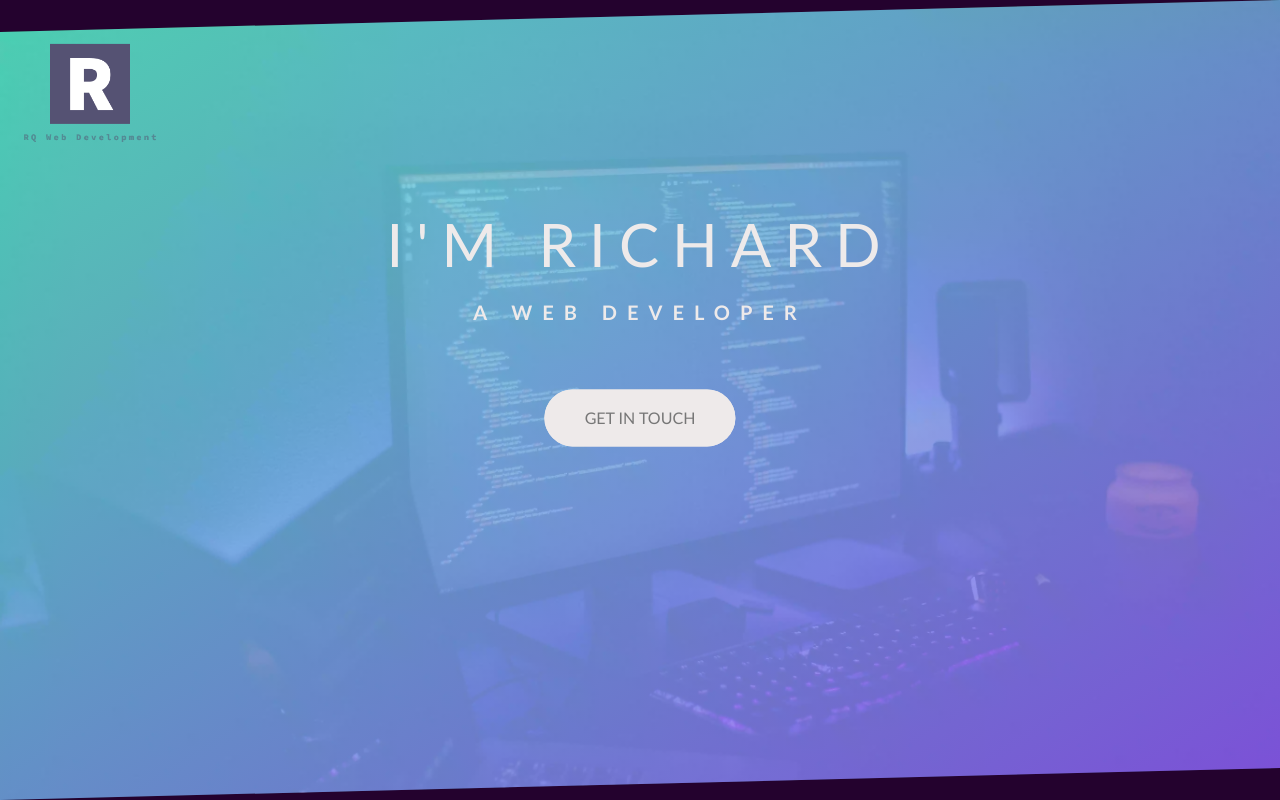
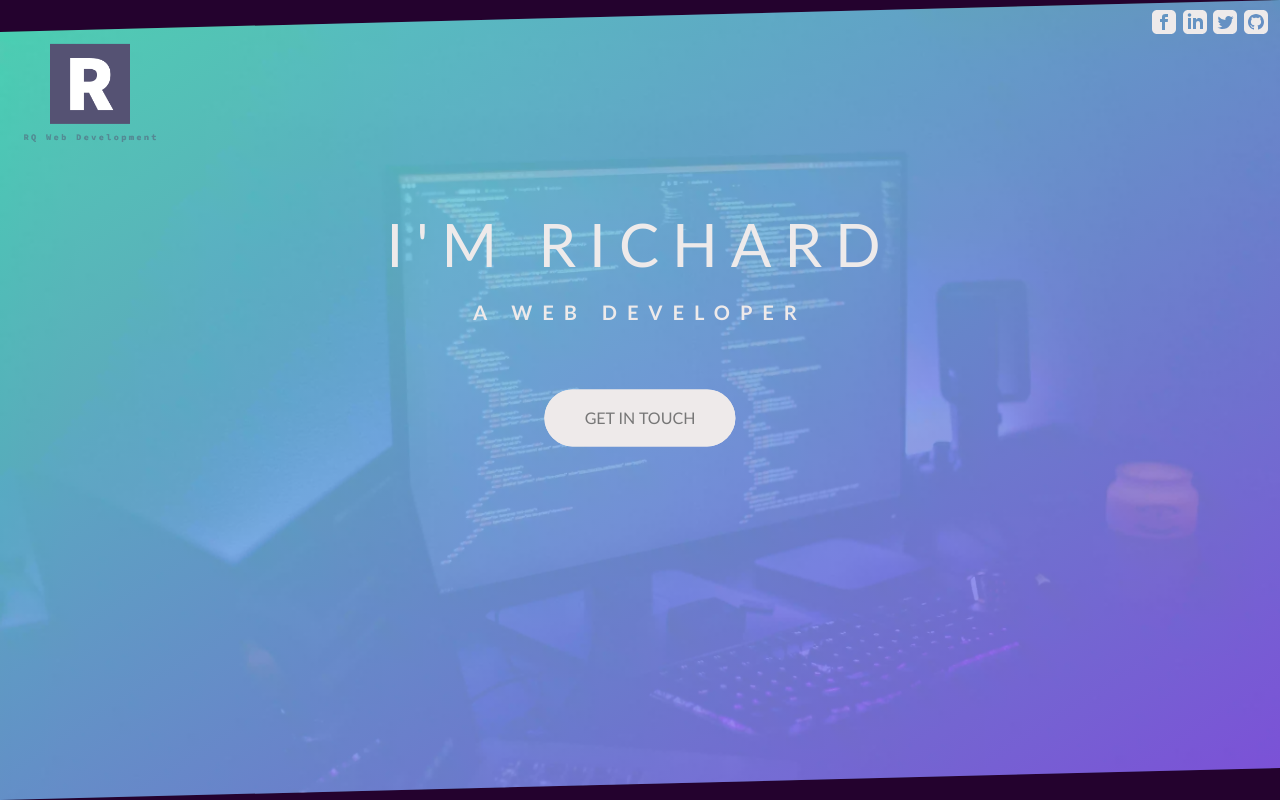
Before and after one commit to riquiofficial/Portfolio, a plain HTML site: page index.html in a window 1280 px wide. Shown: the top 800 px of the page. Drawn offline with Linux system fonts and the light colour scheme.

Commit message:
added social media links

```diff
--- a/css/portfolio.css
+++ b/css/portfolio.css
@@ -84,6 +84,17 @@ body {
 
 .anchor:hover {
   color: rgb(212, 212, 212);
+}
+
+.header__social-links {
+  z-index: 500;
+  position: absolute;
+  top: 10px;
+  right: 10px;
+}
+
+.header__social-links-anchor {
+  margin: 2px;
 }
 
 .header__text-box--2 {
--- a/index.html
+++ b/index.html
@@ -26,6 +26,14 @@
               alt="logo"
               class="header__logo"
           /></a>
+        </div>
+        <div class="header__social-links">
+          <a href="https://www.facebook.com/rqwebdev" class="header__social-links-anchor"><svg class="header__social-links--facebook" fill="#EEEAEA" xmlns="http://www.w3.org/2000/svg" width="24" height="24" viewBox="0 0 24 24"><path d="M19 0h-14c-2.761 0-5 2.239-5 5v14c0 2.761 2.239 5 5 5h14c2.762 0 5-2.239 5-5v-14c0-2.761-2.238-5-5-5zm-3 7h-1.924c-.615 0-1.076.252-1.076.889v1.111h3l-.238 3h-2.762v8h-3v-8h-2v-3h2v-1.923c0-2.022 1.064-3.077 3.461-3.077h2.539v3z"/></svg></a>
+          <a href="https://www.linkedin.com/in/richard-quigley-48917a15b/" class="header__social-links-anchor"><svg class="header__social-links--linkedin" fill="#EEEAEA" xmlns="http://www.w3.org/2000/svg" width="24" height="24" viewBox="0 0 24 24"><path d="M19 0h-14c-2.761 0-5 2.239-5 5v14c0 2.761 2.239 5 5 5h14c2.762 0 5-2.239 5-5v-14c0-2.761-2.238-5-5-5zm-11 19h-3v-11h3v11zm-1.5-12.268c-.966 0-1.75-.79-1.75-1.764s.784-1.764 1.75-1.764 1.75.79 1.75 1.764-.783 1.764-1.75 1.764zm13.5 12.268h-3v-5.604c0-3.368-4-3.113-4 0v5.604h-3v-11h3v1.765c1.396-2.586 7-2.777 7 2.476v6.759z"/></svg></a>
+          <a href="https://twitter.com/rqwebdev" class="header__social-links-anchor"><svg class="header__social-links--twitter" fill="#EEEAEA" xmlns="http://www.w3.org/2000/svg" width="24" height="24" viewBox="0 0 24 24"><path d="M19 0h-14c-2.761 0-5 2.239-5 5v14c0 2.761 2.239 5 5 5h14c2.762 0 5-2.239 5-5v-14c0-2.761-2.238-5-5-5zm-.139 9.237c.209 4.617-3.234 9.765-9.33 9.765-1.854 0-3.579-.543-5.032-1.475 1.742.205 3.48-.278 4.86-1.359-1.437-.027-2.649-.976-3.066-2.28.515.098 1.021.069 1.482-.056-1.579-.317-2.668-1.739-2.633-3.26.442.246.949.394 1.486.411-1.461-.977-1.875-2.907-1.016-4.383 1.619 1.986 4.038 3.293 6.766 3.43-.479-2.053 1.08-4.03 3.199-4.03.943 0 1.797.398 2.395 1.037.748-.147 1.451-.42 2.086-.796-.246.767-.766 1.41-1.443 1.816.664-.08 1.297-.256 1.885-.517-.439.656-.996 1.234-1.639 1.697z"/></svg></a>
+          <!-- <svg class="header__social-links--dribbble" fill="#EEEAEA" xmlns="http://www.w3.org/2000/svg" width="24" height="24" viewBox="0 0 24 24"><path d="M13.01 13.188c.617 1.613 1.072 3.273 1.361 4.973-2.232.861-4.635.444-6.428-.955 1.313-2.058 2.989-3.398 5.067-4.018zm-.53-1.286c-.143-.32-.291-.638-.447-.955-1.853.584-4.068.879-6.633.883l-.01.17c0 1.604.576 3.077 1.531 4.223 1.448-2.173 3.306-3.616 5.559-4.321zm-3.462-5.792c-1.698.863-2.969 2.434-3.432 4.325 2.236-.016 4.17-.261 5.791-.737-.686-1.229-1.471-2.426-2.359-3.588zm7.011.663c-1.117-.862-2.511-1.382-4.029-1.382-.561 0-1.102.078-1.621.21.873 1.174 1.648 2.384 2.326 3.625 1.412-.598 2.52-1.417 3.324-2.453zm7.971-1.773v14c0 2.761-2.238 5-5 5h-14c-2.762 0-5-2.239-5-5v-14c0-2.761 2.238-5 5-5h14c2.762 0 5 2.239 5 5zm-4 7c0-4.418-3.582-8-8-8s-8 3.582-8 8 3.582 8 8 8 8-3.582 8-8zm-6.656-1.542c.18.371.348.745.512 1.12 1.439-.248 3.018-.233 4.734.049-.084-1.478-.648-2.827-1.547-3.89-.922 1.149-2.16 2.055-3.699 2.721zm1.045 2.437c.559 1.496.988 3.03 1.279 4.598 1.5-1.005 2.561-2.61 2.854-4.467-1.506-.261-2.883-.307-4.133-.131z"/></svg> -->
+          <a href="https://github.com/riquiofficial" class="header__social-links-anchor"><svg class="header__social-links--github" fill="#EEEAEA" xmlns="http://www.w3.org/2000/svg" width="24" height="24" viewBox="0 0 24 24"><path d="M19 0h-14c-2.761 0-5 2.239-5 5v14c0 2.761 2.239 5 5 5h14c2.762 0 5-2.239 5-5v-14c0-2.761-2.238-5-5-5zm-4.466 19.59c-.405.078-.534-.171-.534-.384v-2.195c0-.747-.262-1.233-.55-1.481 1.782-.198 3.654-.875 3.654-3.947 0-.874-.312-1.588-.823-2.147.082-.202.356-1.016-.079-2.117 0 0-.671-.215-2.198.82-.64-.18-1.324-.267-2.004-.271-.68.003-1.364.091-2.003.269-1.528-1.035-2.2-.82-2.2-.82-.434 1.102-.16 1.915-.077 2.118-.512.56-.824 1.273-.824 2.147 0 3.064 1.867 3.751 3.645 3.954-.229.2-.436.552-.508 1.07-.457.204-1.614.557-2.328-.666 0 0-.423-.768-1.227-.825 0 0-.78-.01-.055.487 0 0 .525.246.889 1.17 0 0 .463 1.428 2.688.944v1.489c0 .211-.129.459-.528.385-3.18-1.057-5.472-4.056-5.472-7.59 0-4.419 3.582-8 8-8s8 3.581 8 8c0 3.533-2.289 6.531-5.466 7.59z"/></svg></a>
+          <!-- <svg class="header__social-links--stackoverflow" fill="#EEEAEA" xmlns="http://www.w3.org/2000/svg" width="24" height="24" viewBox="0 0 24 24"><path d="M19 0h-14c-2.761 0-5 2.239-5 5v14c0 2.761 2.239 5 5 5h14c2.762 0 5-2.239 5-5v-14c0-2.761-2.238-5-5-5zm-8.512 8.272l5.532 3.243-.686 1.162-5.533-3.243.687-1.162zm-1.456 3.113l6.185 1.739-.332 1.23-6.204-1.667.351-1.302zm-.672 2.813l6.498.65-.117 1.28-6.504-.586.123-1.344zm-.193 2.469h6.667v1.333h-6.667v-1.333zm8.833 3.333h-11v-7h1v6h9v-6h1v7zm-.852-8.704l-3.56-5.219 1.115-.76 3.559 5.219-1.114.76zm1.356-.841l-1.08-6.224 1.328-.231 1.082 6.224-1.33.231z"/></svg> -->
         </div>
         <div class="header__text-box">
           <h1 class="heading-primary">
```
